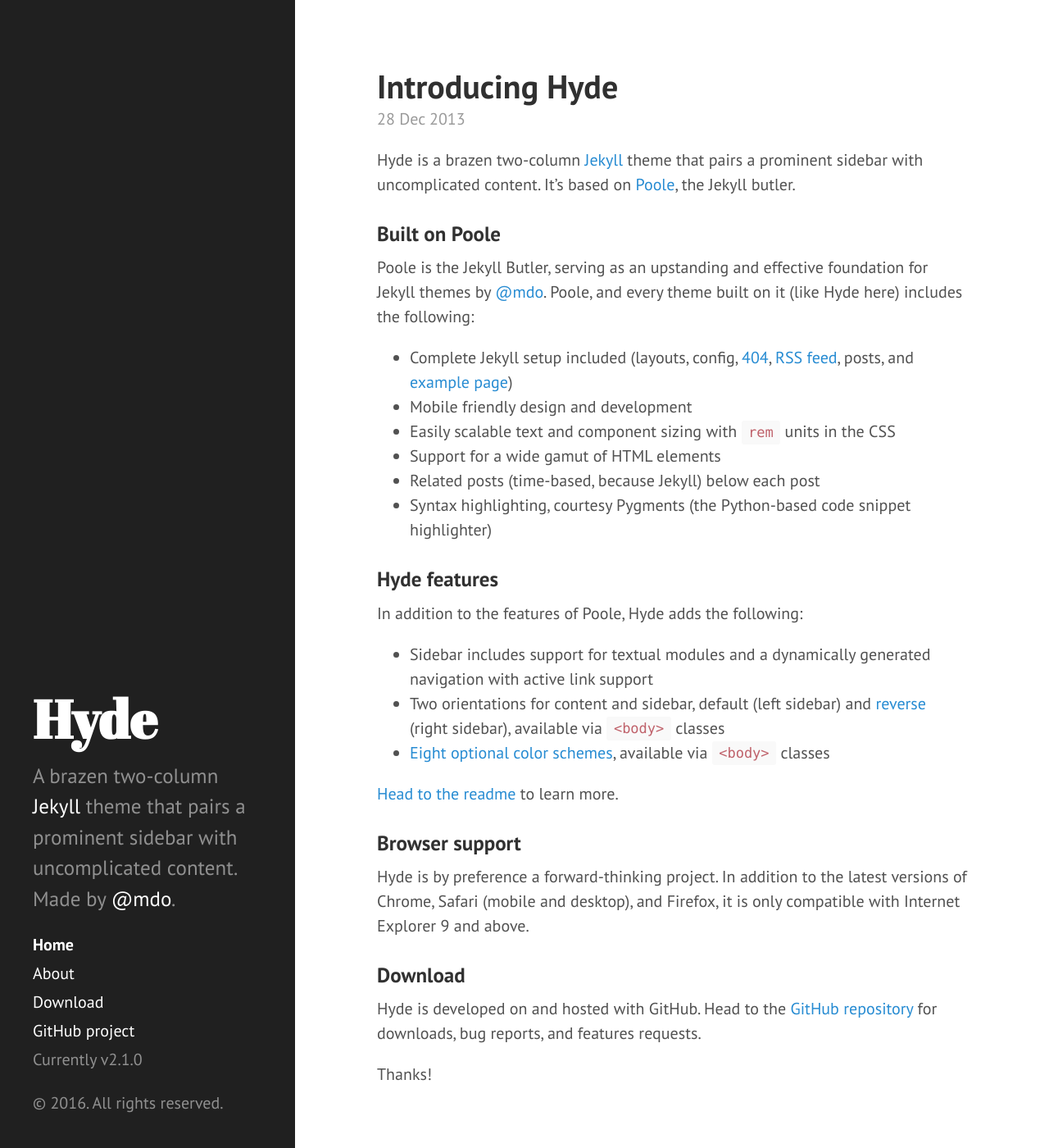
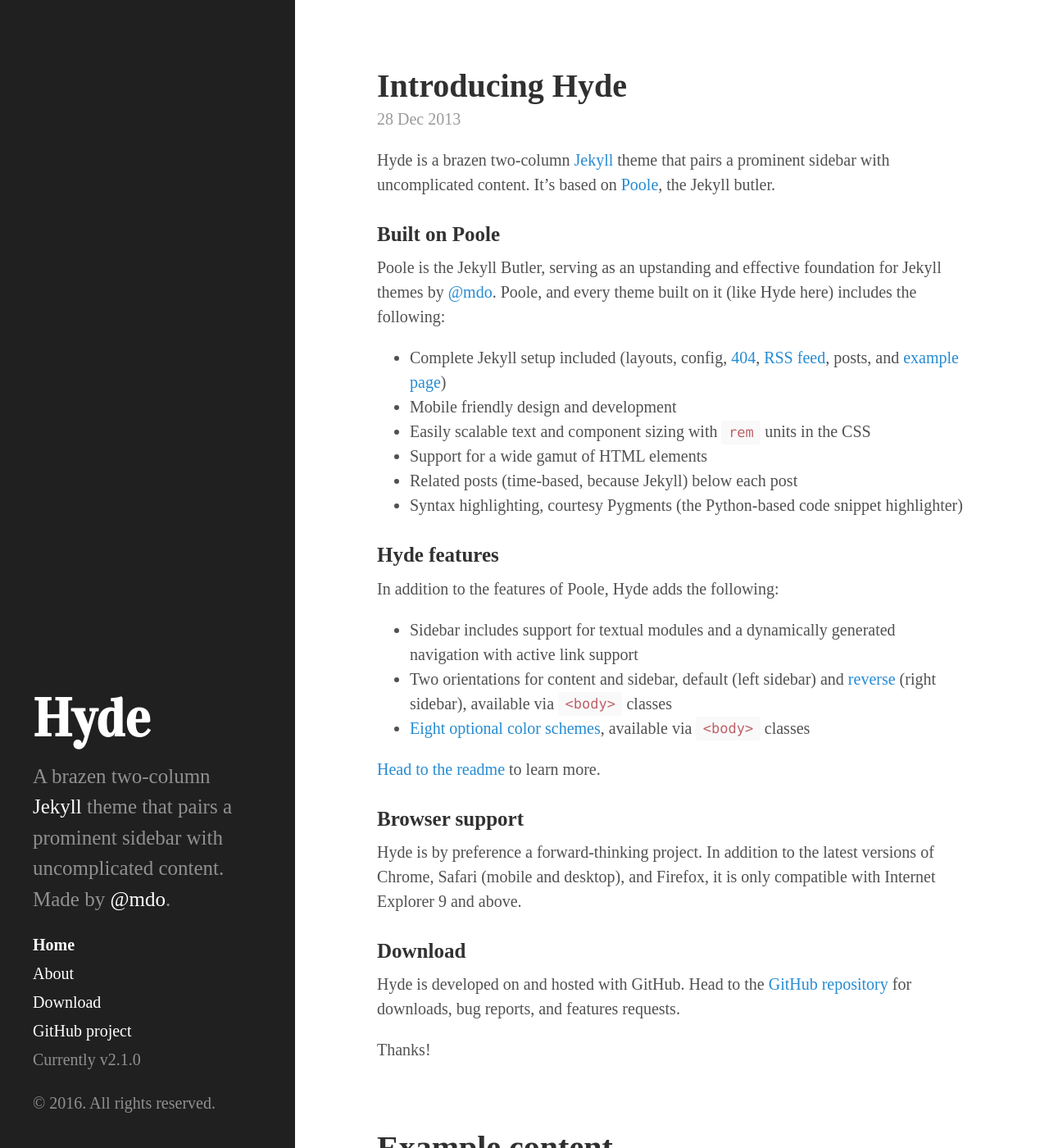
Before and after one commit to seandogg/blog_old, a Jekyll site: the page built from index.html, in a window 1280 px wide and 1400 px high. Shown: the whole window at 82% size. Built offline with Jekyll 4.4.1, drawn with Linux system fonts in a browser that asks for light colours; some web fonts are replaced; Markdown is read by kramdown in place of the engine named in the settings; the list of posts is cut into pages by our own code.

Commit message:
typography updates

```diff
--- a/_includes/head.html
+++ b/_includes/head.html
@@ -18,7 +18,7 @@
   <link rel="stylesheet" href="{{ site.baseurl }}public/css/poole.css">
   <link rel="stylesheet" href="{{ site.baseurl }}public/css/syntax.css">
   <link rel="stylesheet" href="{{ site.baseurl }}public/css/hyde.css">
-  <link rel="stylesheet" href="http://fonts.googleapis.com/css?family=PT+Sans:400,400italic,700|Abril+Fatface">
+  <link href="https://fonts.googleapis.com/css?family=Arapey|Vidaloka" rel="stylesheet">
 
   <!-- Icons -->
   <link rel="apple-touch-icon-precomposed" sizes="144x144" href="{{ site.baseurl }}public/apple-touch-icon-144-precomposed.png">
--- a/public/css/hyde.css
+++ b/public/css/hyde.css
@@ -32,7 +32,7 @@
  */
 
 html {
-  font-family: "PT Sans", Helvetica, Arial, sans-serif;
+  font-family: 'Arapey', serif, "PT Sans", Helvetica, Arial, sans-serif;
 }
 @media (min-width: 48em) {
   html {
@@ -79,7 +79,7 @@ html {
 .sidebar-about h1 {
   color: #fff;
   margin-top: 0;
-  font-family: "Abril Fatface", serif;
+  font-family: 'Vidaloka', serif;
   font-size: 3.25rem;
 }
 
```
